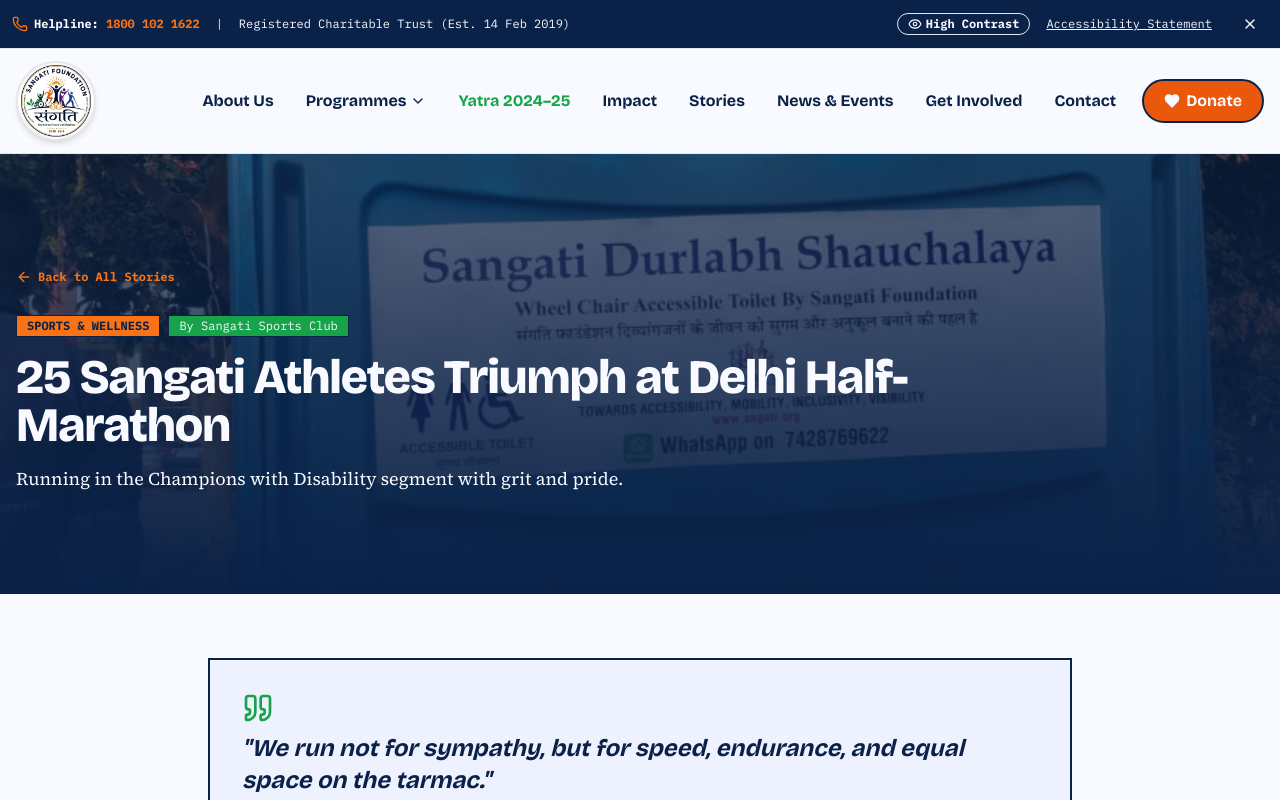
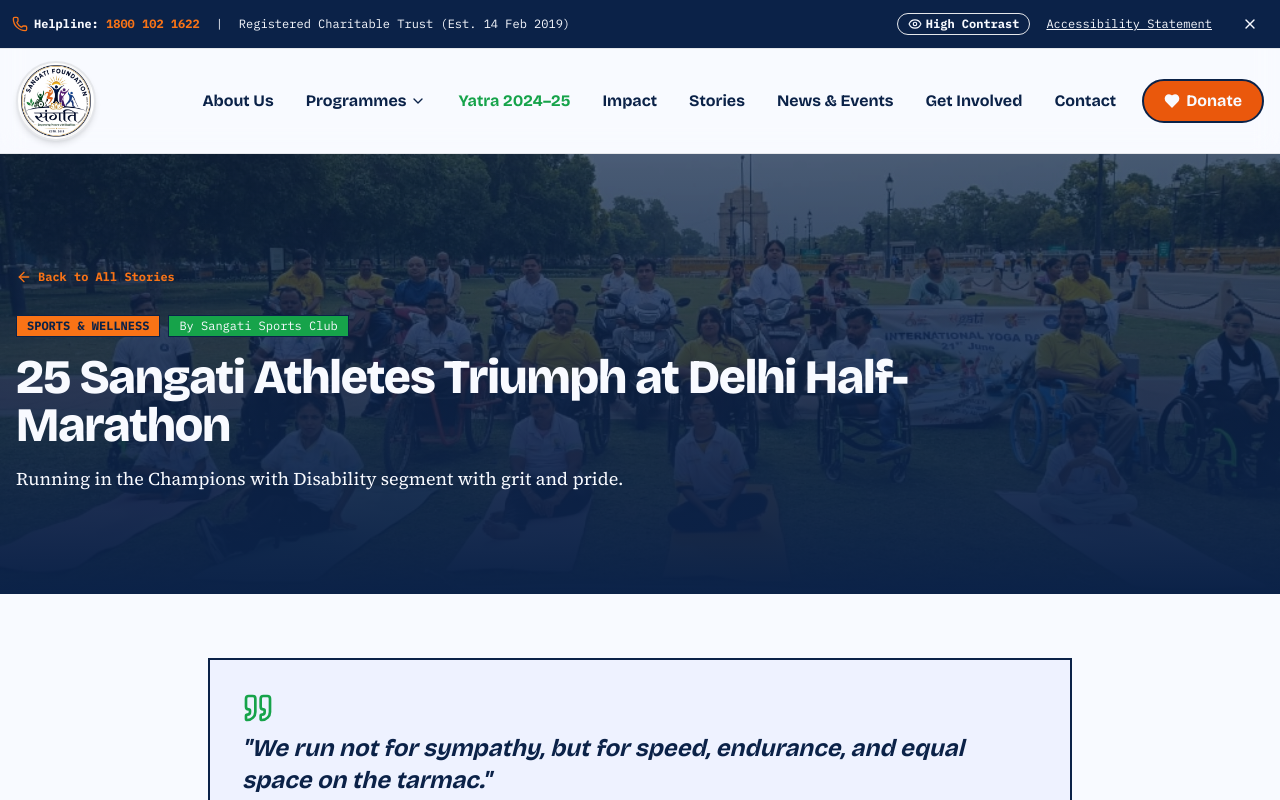
Before and after one commit to haldarainit/Sangati_foundation, a Next.js app: page /stories/delhi-half-marathon-2023 in a window 1280 px wide. Shown: the top 800 px of the page. Built offline with nearby package versions, Linux system fonts and the light colour scheme.

Commit message:
fix: Accurately map story cards to matching high-impact real images and include Sudhir Dhir profile

```diff
--- a/content/stories.ts
+++ b/content/stories.ts
@@ -8,7 +8,7 @@
     category: 'Literature & Arts',
     date: '2022',
     author: 'Seema (Nehal’s Mother)',
-    image: '/images/stories/story-01.jpg',
+    image: '/images/skills/skill-cert-ceremony.png',
     excerpt:
       'Nehal is an artist and working woman on the autism spectrum. Her mother Seema shares the triumphs and struggles of nurturing an independent neurodivergent individual.',
     fullStory: [
@@ -26,7 +26,7 @@
     category: 'Accessibility',
     date: '2024',
     author: 'Sangati Accessibility Team',
-    image: '/images/stories/story-02.jpg',
+    image: '/images/accessibility/accessibility-inauguration-ceremony.jpg',
     excerpt:
       'In partnership with Yatra and Anuprayaas, Sangati redesigned navigation, ramps, and tactile paths at one of India’s busiest railway terminals.',
     fullStory: [
@@ -44,7 +44,7 @@
     category: 'Mobility & Campaign',
     date: 'Jan 2025',
     author: 'Sudhir Dhir',
-    image: '/images/stories/story-03.jpg',
+    image: '/images/yatra/yatra-flagoff-deepa-malik.jpg',
     excerpt:
       'Founder Sudhir Dhir and four fellow drivers with disability traversed highways, mountain passes, and coastal routes in hand-controlled vehicles.',
     fullStory: [
@@ -62,7 +62,7 @@
     category: 'Skills & Jobs',
     date: '2023',
     author: 'Project Udaan Team',
-    image: '/images/stories/story-04.jpg',
+    image: '/images/skills/skill-bakery-mandi-group.jpg',
     excerpt:
       'In 2023, Sangati assessed 170 candidates with disability for certified technical training in laptop repair, DTP, and web design.',
     fullStory: [
@@ -79,7 +79,7 @@
     category: 'Sports & Wellness',
     date: 'Oct 2023',
     author: 'Sangati Sports Club',
-    image: '/images/stories/story-05.jpg',
+    image: '/images/parasports/parasports-india-gate-yoga.jpg',
     excerpt:
       'A proud 25-member contingent of wheelchair runners and amputee athletes represented Sangati at the Vedanta Delhi Half-Marathon.',
     fullStory: [
@@ -96,7 +96,7 @@
     category: 'Health Care',
     date: 'March 2024',
     author: 'Sangati Medical Team',
-    image: '/images/stories/story-06.jpg',
+    image: '/images/health/health-cancer-van-team.jpg',
     excerpt:
       'Deep in Dalhousie, Himachal Pradesh, Sangati operates a rural health center providing free OPD, deliveries, and specialized cancer detection.',
     fullStory: [
```
Also changed, not shown: content/about.ts (+22 -2 lines), public/images/team/sudhir-dhir.jpg (added).
